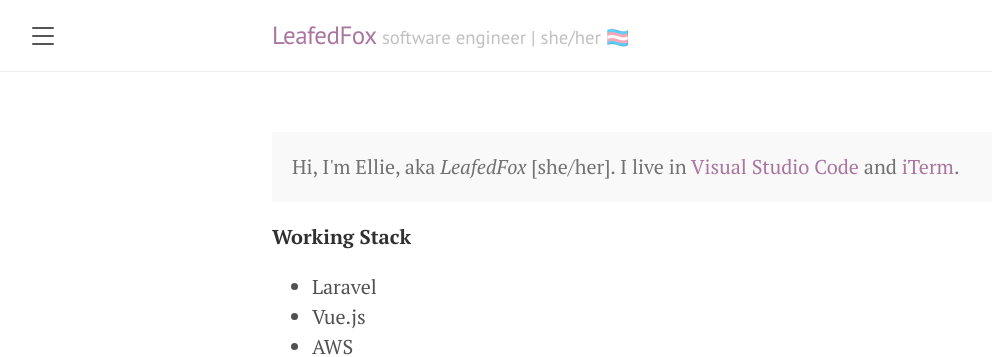
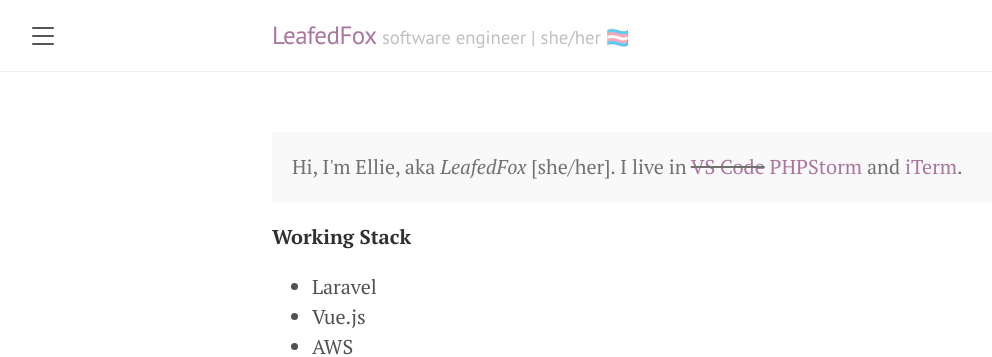
Before and after one commit to LeafedFox/leafedfox.github.io, a Jekyll site: the page built from index.md, in a window 1280 px wide. Shown: the top 357 px of the page, without its empty margins (8-1000 px from the left). Built offline with Jekyll 4.4.1, drawn with Linux system fonts in a browser that asks for light colours.

Commit message:
Update IDE

```diff
--- a/index.md
+++ b/index.md
@@ -4,7 +4,7 @@ title: Home
 ---
 
 <p class="message">
-  Hi, I'm Ellie, aka <i>LeafedFox</i> [she/her]. I live in <a href="https://vs.code" target="_blank">Visual Studio Code</a> and <a href="https://iterm2.com/" target="_blank">iTerm</a>.
+  Hi, I'm Ellie, aka <i>LeafedFox</i> [she/her]. I live in <s><a href="https://vs.code" target="_blank">VS Code</a></s> <a href="https://www.jetbrains.com/phpstorm/" target="_blank">PHPStorm</a> and <a href="https://iterm2.com/" target="_blank">iTerm</a>.
 </p>
 
 **Working Stack**
```
